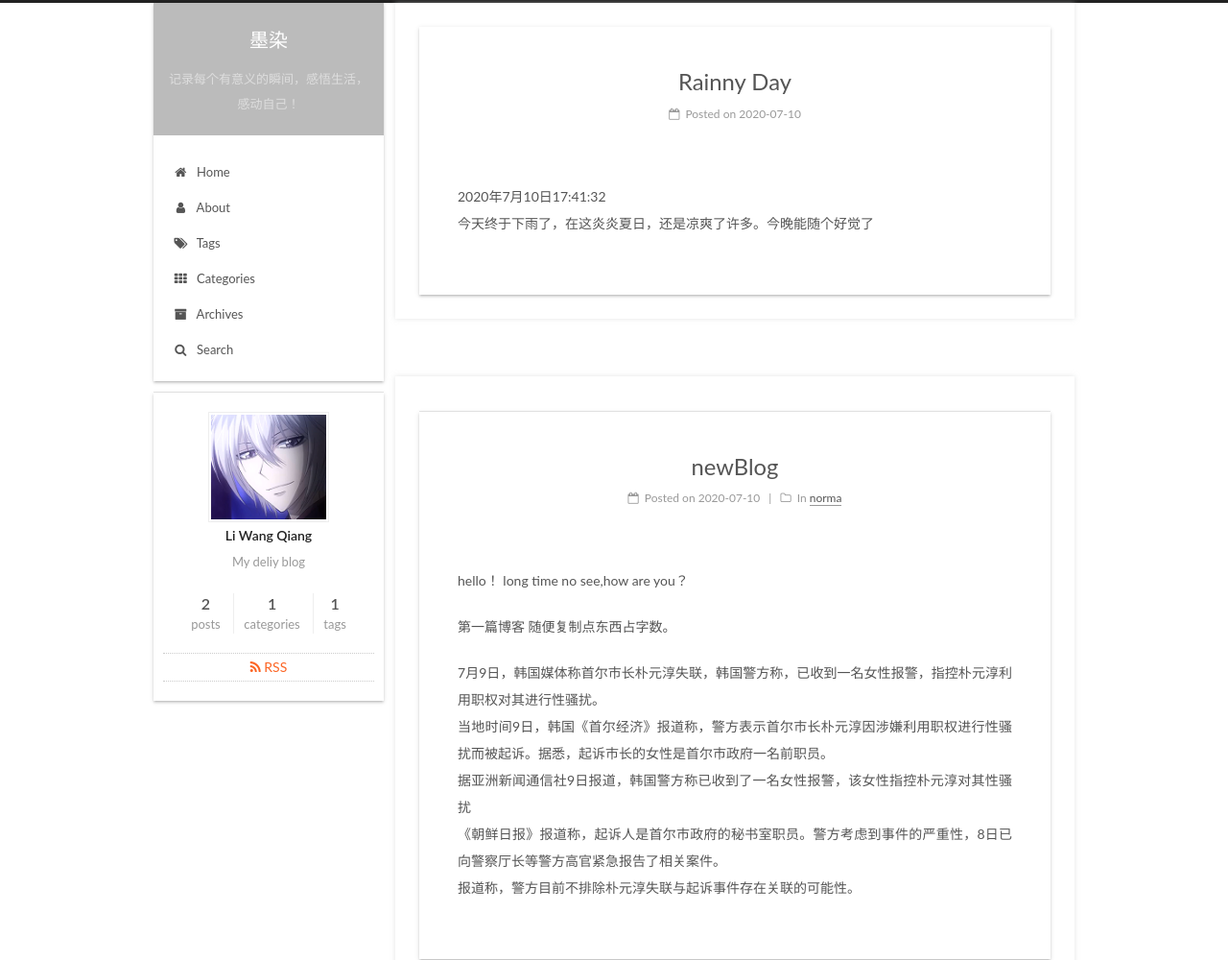
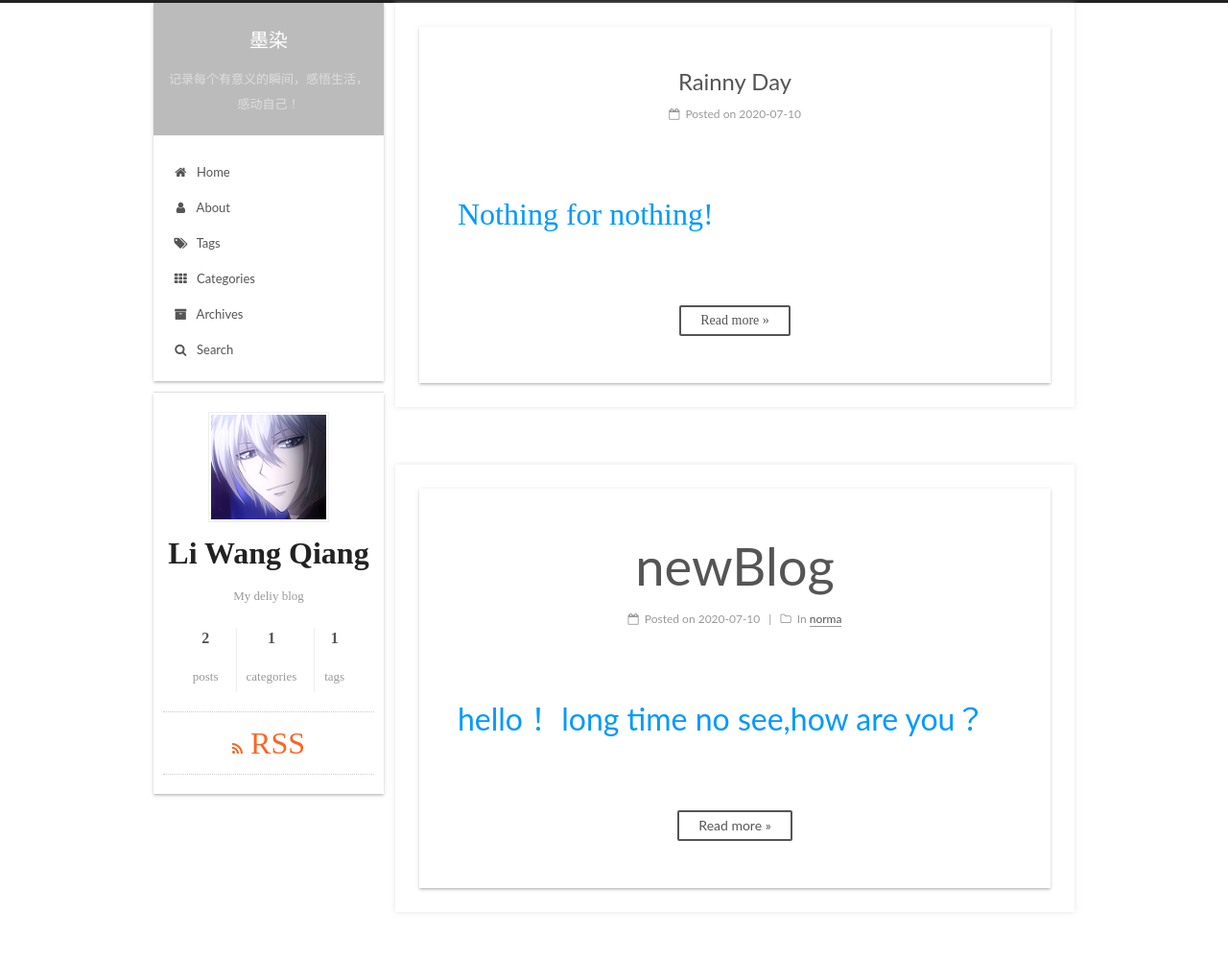
Before and after one commit to Tesiroo/Tesiroo.github.io, a plain HTML site: page index.html in a window 1280 px wide. Shown: the top 1000 px of the page at 96% size. Drawn offline with Linux system fonts and the light colour scheme; no server answers.

Commit message:
Site updated: 2020-07-10 19:00:02

```diff
--- a/index.html
+++ b/index.html
@@ -378,10 +378,15 @@
 
 
 
-
-            <p>2020年7月10日17:41:32<br> 今天终于下雨了，在这炎炎夏日，还是凉爽了许多。今晚能随个好觉了</p>
-
-
+          <font color=#0099ff size=6 face="楷体">
+  Nothing for nothing!
+          <!--noindex-->
+          <div class="post-button text-center">
+            <a class="btn" href="/2020/07/10/Rainny-Day/#more" rel="contents">
+              Read more &raquo;
+            </a>
+          </div>
+          <!--/noindex-->
 
 
     </div>
@@ -520,12 +525,14 @@
 
 
 
-
-            <p>hello！ long time no see,how are you？</p>
-<p>第一篇博客 随便复制点东西占字数。</p>
-<p>7月9日，韩国媒体称首尔市长朴元淳失联，韩国警方称，已收到一名女性报警，指控朴元淳利用职权对其进行性骚扰。<br>当地时间9日，韩国《首尔经济》报道称，警方表示首尔市长朴元淳因涉嫌利用职权进行性骚扰而被起诉。据悉，起诉市长的女性是首尔市政府一名前职员。<br>据亚洲新闻通信社9日报道，韩国警方称已收到了一名女性报警，该女性指控朴元淳对其性骚扰<br>《朝鲜日报》报道称，起诉人是首尔市政府的秘书室职员。警方考虑到事件的严重性，8日已向警察厅长等警方高官紧急报告了相关案件。<br>报道称，警方目前不排除朴元淳失联与起诉事件存在关联的可能性。</p>
-
-
+          <p>hello！ long time no see,how are you？</p>
+          <!--noindex-->
+          <div class="post-button text-center">
+            <a class="btn" href="/2020/07/10/newBlog/#more" rel="contents">
+              Read more &raquo;
+            </a>
+          </div>
+          <!--/noindex-->
 
 
     </div>
```
Also changed, not shown: 2020/07/10/Rainny-Day/index.html (+11 -3 lines), 2020/07/10/newBlog/index.html (+4 -4 lines), atom.xml (+3 -15 lines), search.xml (+11 -3 lines).
